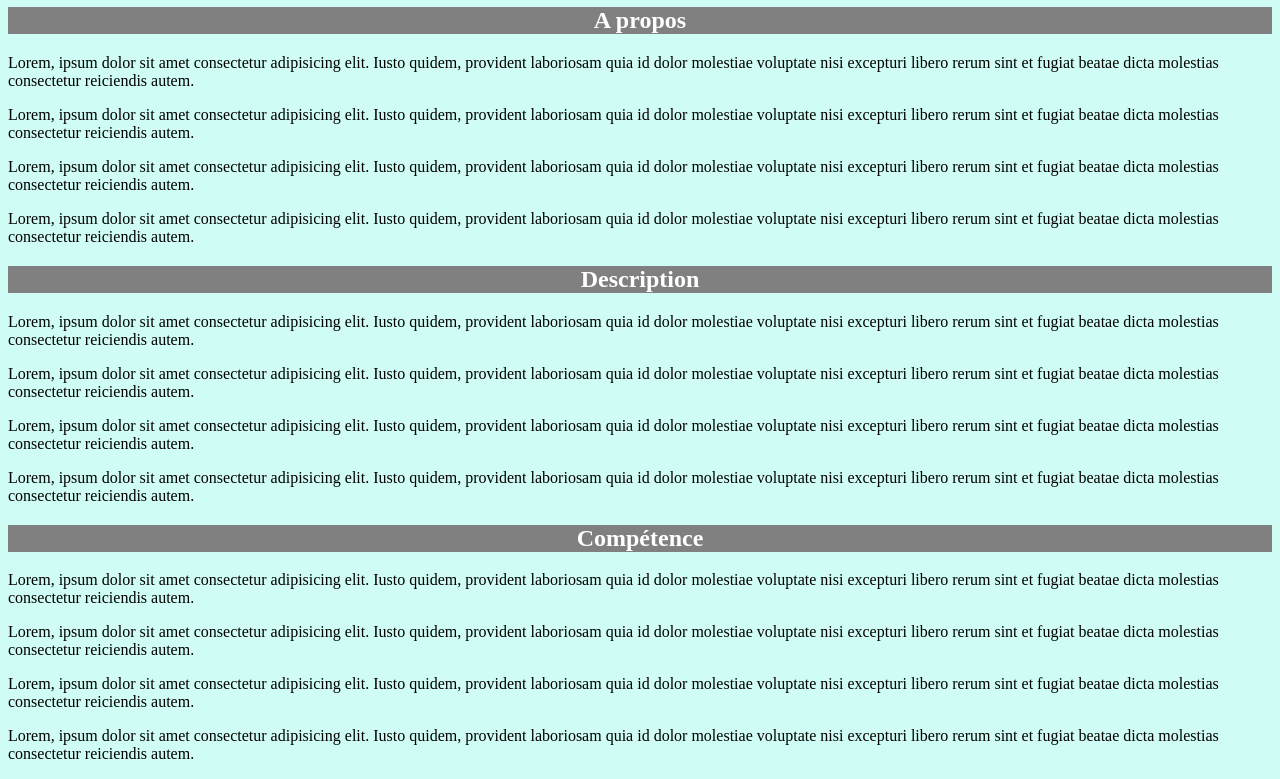
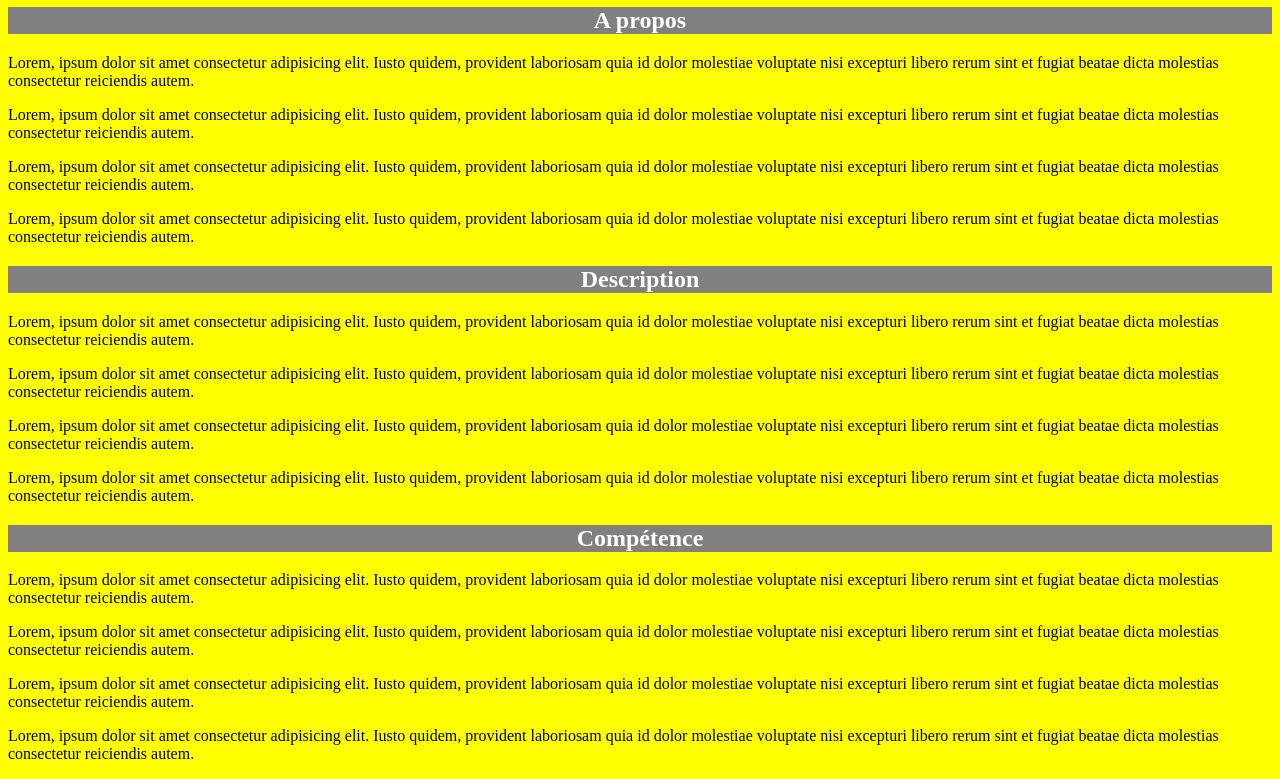
Before and after one commit to fadiaDev/monprojet, a plain HTML site: page projet/index.html in a window 1280 px wide. Shown: the part 73-852 px from the top of the page. Drawn offline with Linux system fonts and the light colour scheme.

Commit message:
changement du bg color

```diff
--- a/projet/style.css
+++ b/projet/style.css
@@ -1,5 +1,5 @@
 body{
-    background-color:hsl(170, 88%, 90%)
+    background-color:yellow;
 }
 h1, h2 {
 text-align:center;
```
